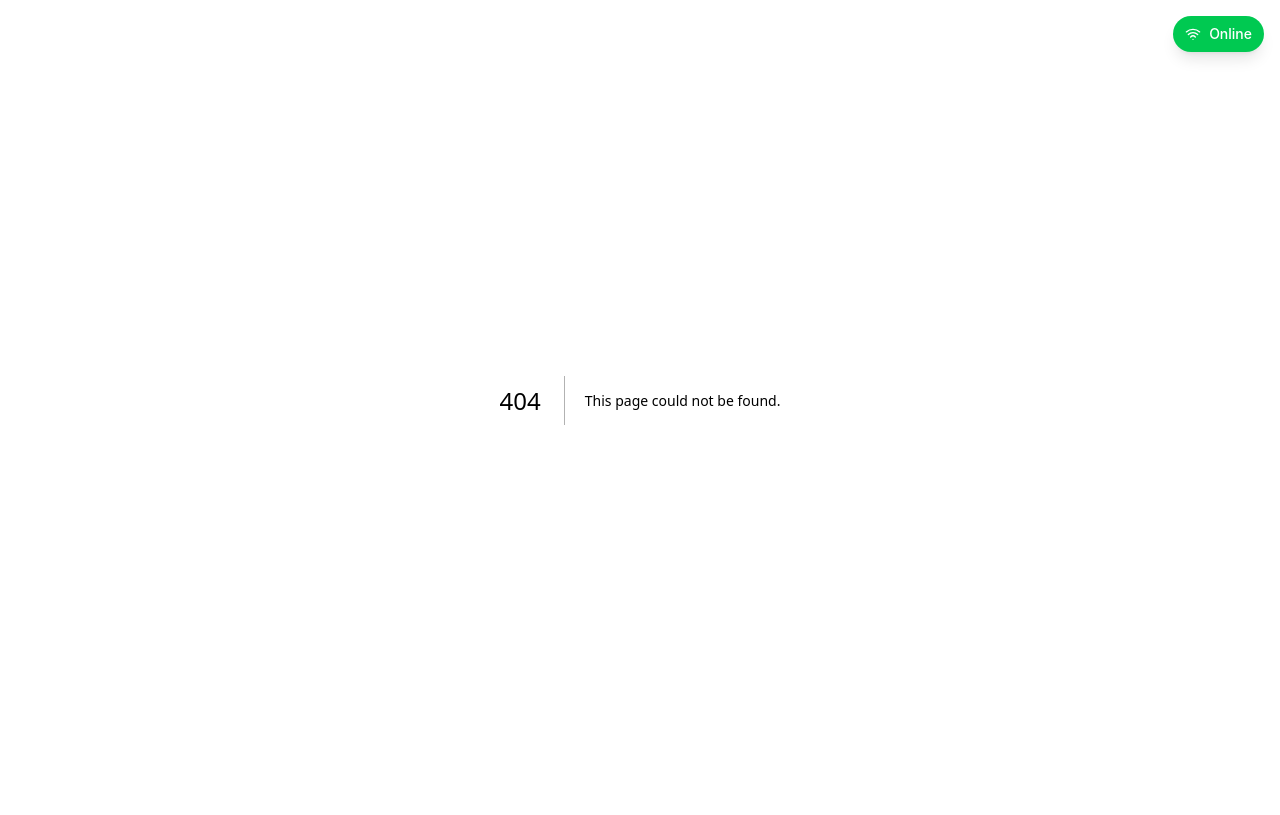
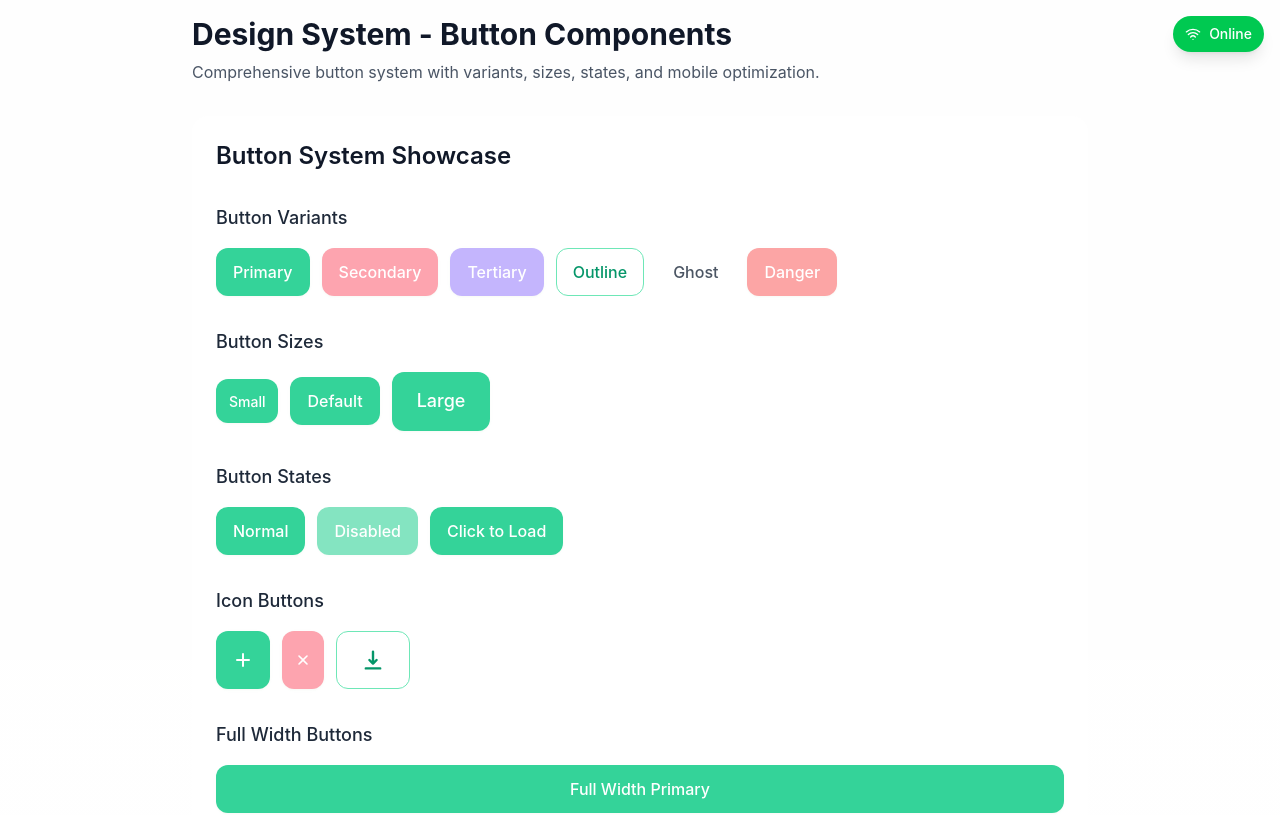
Before and after one commit to cloudagrapher/fancy-planties, a Next.js app: page /test-buttons in a window 1280 px wide. Before the commit this address had no page. Shown: the top 815 px of the page. Built offline with nearby package versions, Linux system fonts and the light colour scheme.

Commit message:
1. Establish Design Token Foundation

```diff
--- /dev/null
+++ b/src/app/test-buttons/page.tsx
@@ -0,0 +1,20 @@
+import ButtonShowcase from '@/components/test/ButtonShowcase';
+
+export default function TestButtonsPage() {
+  return (
+    <div className="min-h-screen bg-gradient-to-b from-mint-50 to-white p-4">
+      <div className="container mx-auto max-w-4xl">
+        <div className="mb-8">
+          <h1 className="text-3xl font-bold text-gray-900 mb-2">
+            Design System - Button Components
+          </h1>
+          <p className="text-gray-600">
+            Comprehensive button system with variants, sizes, states, and mobile optimization.
+          </p>
+        </div>
+
+        <ButtonShowcase />
+      </div>
+    </div>
+  );
+}
```
